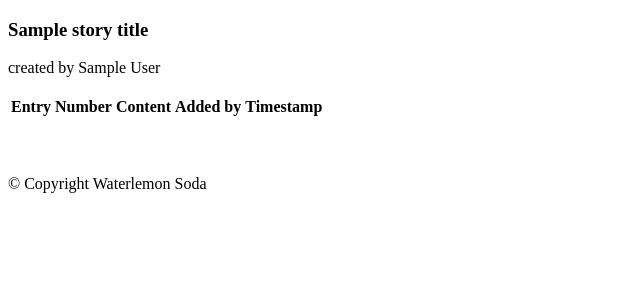
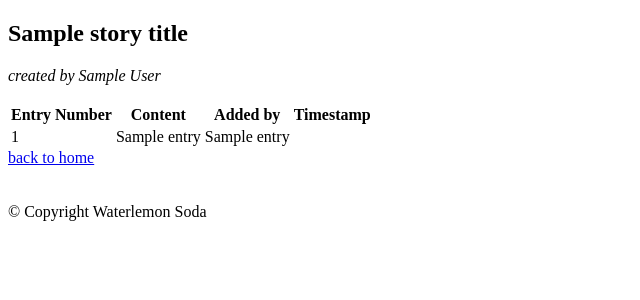
Before and after one commit to ryan-aday/Waterlemon_Soda, a Flask app: template templates/view.html in a window 1280 px wide. Shown: the top 300 px of the page, without its empty margins (0-640 px from the left). Run offline with Flask 2, Linux system fonts and the light colour scheme; the template is opened without the code that fills it: most values are stand-ins (such as "Sample title", 1, 10 or a date in 2020); lists and menus that the app fills with data are empty.

Commit message:
view all entries

```diff
--- a/app.py
+++ b/app.py
@@ -51,9 +51,17 @@ def home():
 def new_story():
     return render_template("add.html")
 
+@app.route("/newstory")
+def newstory():
+    flash("story has been added!")
+    story.add_story(request.args["story_title"], request.args["story_content"], session["logged_in"])
+    return redirect(url_for("home"))
+
 @app.route("/view")
 def view_story():
-    return render_template("view.html")
+    title = story.get_story_name(request.args["sid"])
+    entries = story.get_story_entries(request.args["sid"])
+    return render_template("view.html", story_title = title, author = entries[0][2], list = entries)
 
 @app.route("/edit")
 def edit_story():
@@ -71,11 +79,6 @@ def logout():
     session.pop("logged_in")
     return redirect(url_for("login"))
 
-@app.route("/newstory")
-def newstory():
-    story.add_story(request.args["story_title"], request.args["story_content"], session["logged_in"])
-    return redirect(url_for("home"))
-
 app.debug = True
 app.run()
 
--- a/templates/view.html
+++ b/templates/view.html
@@ -1,9 +1,9 @@
 {% extends "shell.html" %}
 
-{% block title %} story_title {% endblock %}
+{% block title %} {{story_title}} {% endblock %}
 
 {% block content %}
-<h3> {{story_title}} </h3> created by {{author}}
+<h2> {{story_title}} </h2> <i>created by {{author}}</i>
 <br>
 <br>
 
@@ -17,11 +17,14 @@
 {% for entry in list %}
 
     <tr>
-
+    	<td> {{entry[0]}} </td>
+    	<td> {{entry[1]}} </td>
+    	<td> {{entry[2]}} </td>
     </tr>
 
 {% endfor %}
 </table>
+<a href='/home'>back to home</a>
 
 
 {% endblock %}
--- a/util/story.py
+++ b/util/story.py
@@ -91,7 +91,33 @@ def get_stories(username):
                 break
         retList.append(listIdStories)
     db.close()
+    retList.sort(key=lambda x: x[1]) #sort alphabetically
     return retList
+
+def get_story_name(story_id):
+    ''' get title for specific story '''
+    db = sqlite3.connect(DB_FILE)
+    c = db.cursor()
+
+    title = c.execute("SELECT story_name FROM stories WHERE id = (?)", (str(story_id))).fetchone()
+
+    db.close()
+    return title[0]
+
+def get_story_entries(story_id):
+    ''' get all entries for particular story '''
+    db = sqlite3.connect(DB_FILE)
+    c = db.cursor()
+
+    result = list()
+
+    command = "SELECT entry, content, users FROM s{}".format(str(story_id))
+    entries = c.execute(command).fetchall()
+    for entry in entries:
+        result.append(list(entry))
+
+    return result
+
 
 def get_last_entry(story_id):
     ''' retrieve last entry of a story that a user is contributing to '''
@@ -126,7 +152,10 @@ def test():
     # add_story("story_name2","secondo","admin")
     # add_story("story_name3","thirst","admin")
     # add_user("admin","password")
-    print(get_stories("admin"))
-    print(get_stories("hi"))
+    #print(get_stories("admin"))
+    #print(get_stories("hi"))
+    print(get_story_name(1))
+    print(get_story_entries(2))
+
 
 test()
```
Also changed, not shown: templates/home.html (+7 -0 lines), story.db.
